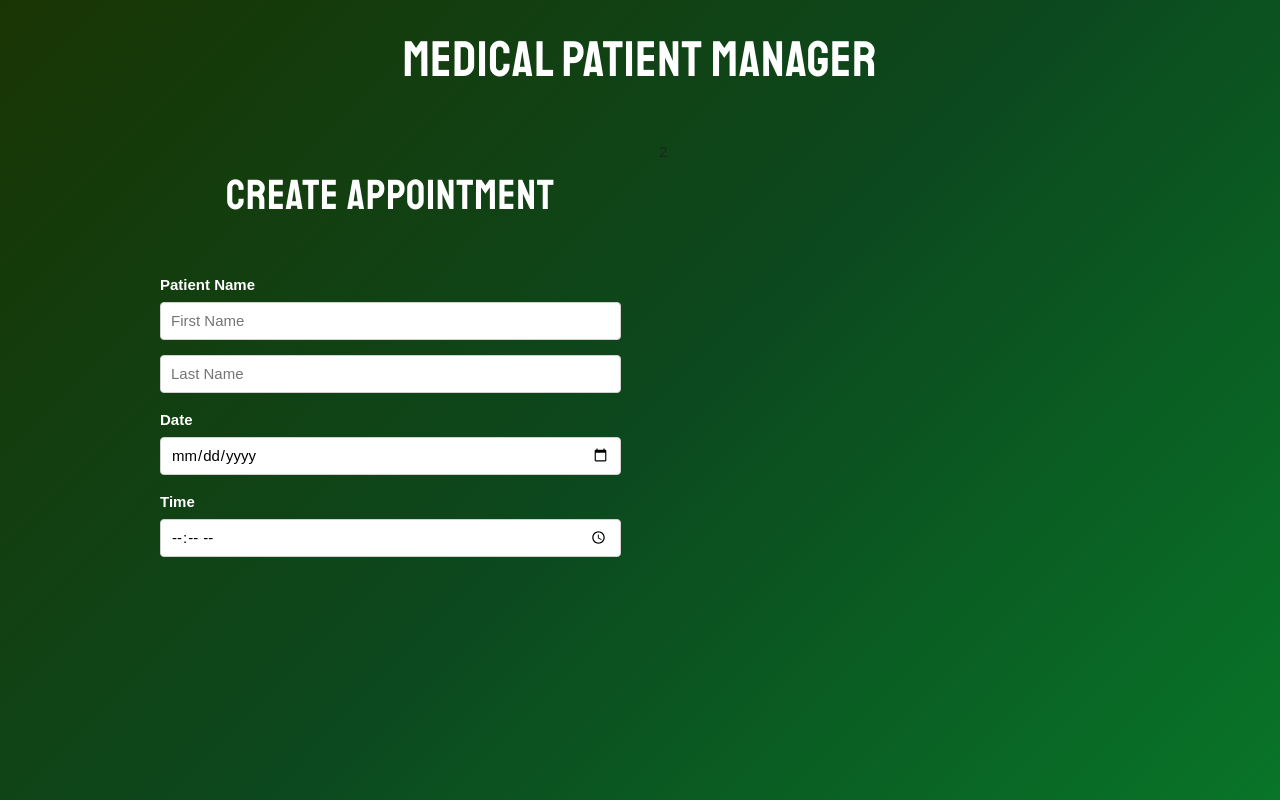
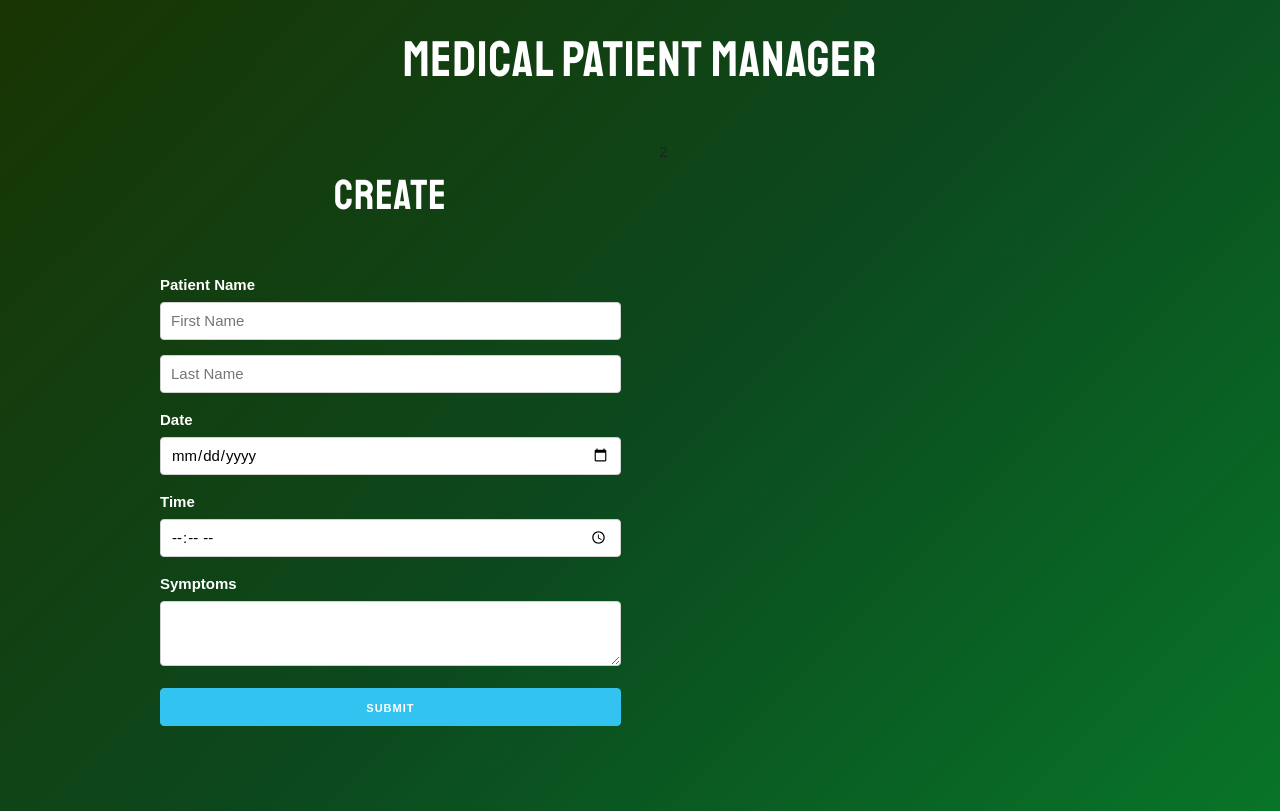
Before and after one commit to DaniPinelli/dates, a React (Create React App) app: page / in a window 1280 px wide. Built offline with nearby package versions, Linux system fonts and the light colour scheme.

Commit message:
Still working on form

```diff
--- a/src/components/Form.js
+++ b/src/components/Form.js
@@ -1,28 +1,64 @@
-import React, { Fragment } from "react";
+import React, { Fragment, useState } from "react";
 
 const Form = () => {
+  //Add Appointment State
+  const [date, updateDate] = useState({
+    name: "",
+    lastName: "",
+    date: "",
+    time: "",
+    symptoms: "",
+  });
+
+  const updateState = (e) => {
+    updateDate({
+      ...date,
+      [e.target.name]: e.target.value,
+    });
+  };
   return (
     <Fragment>
-      <h2>Create Appointment</h2>
+      <h2>Create </h2>
 
       <form>
         <label>Patient Name</label>
         <input
           type="text"
-          name="patient"
+          name="name"
           className="u-full-width"
           placeholder="First Name"
+          onChange={updateState}
         />
         <input
           type="text"
-          name="patient"
+          name="lastName"
           className="u-full-width"
           placeholder="Last Name"
+          onChange={updateState}
         />
         <label>Date</label>
-        <input type="date" name="date" className="u-full-width" />
+        <input
+          type="date"
+          name="date"
+          className="u-full-width"
+          onChange={updateState}
+        />
         <label>Time</label>
-        <input type="time" name="time" className="u-full-width" />
+        <input
+          type="time"
+          name="time"
+          className="u-full-width"
+          onChange={updateState}
+        />
+        <label>Symptoms</label>
+        <textarea
+          className="u-full-width"
+          name="symptoms"
+          onChange={updateState}
+        ></textarea>
+        <button type="submit" className="u-full-width button-primary">
+          Submit
+        </button>
       </form>
     </Fragment>
   );
```
